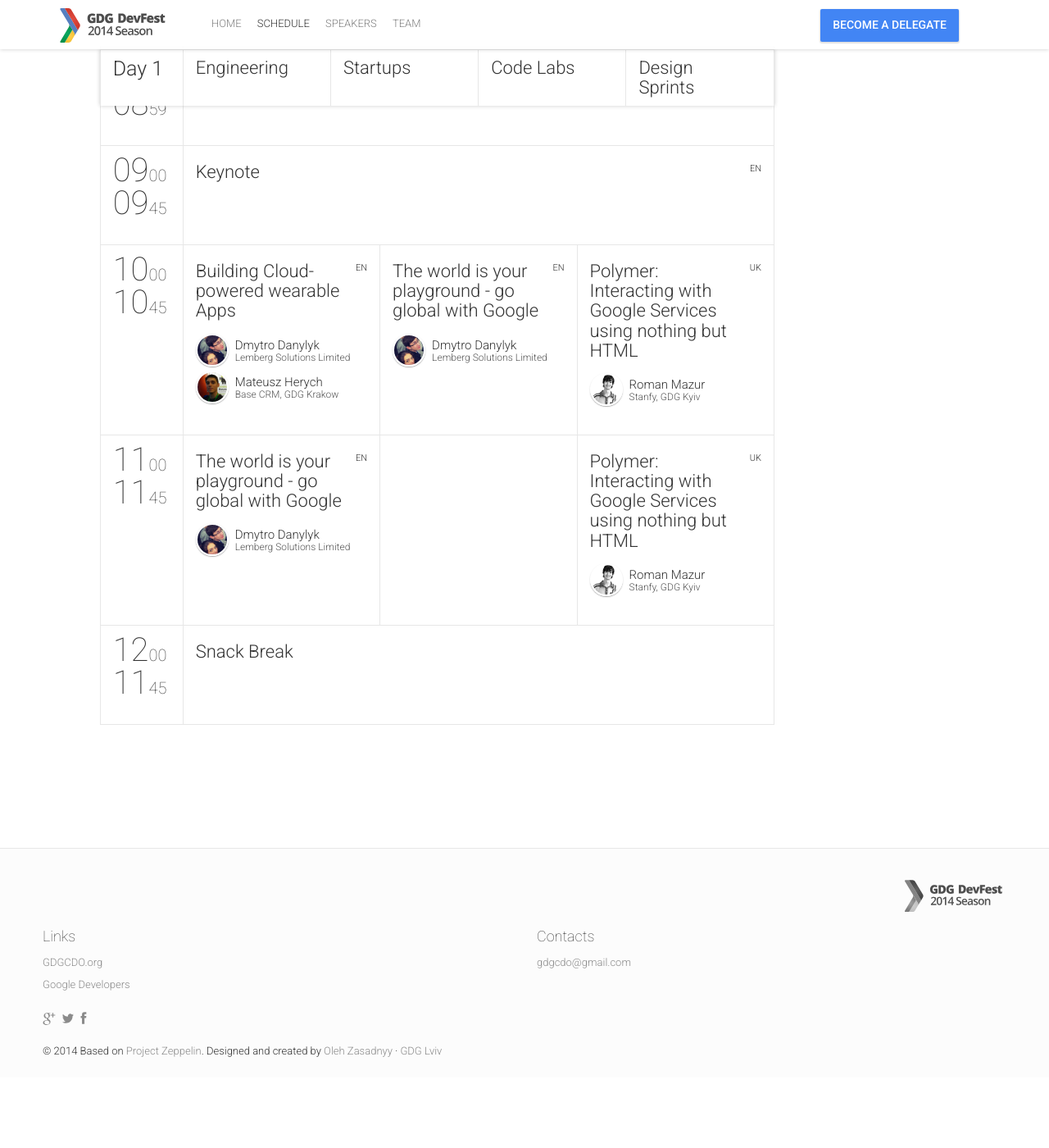
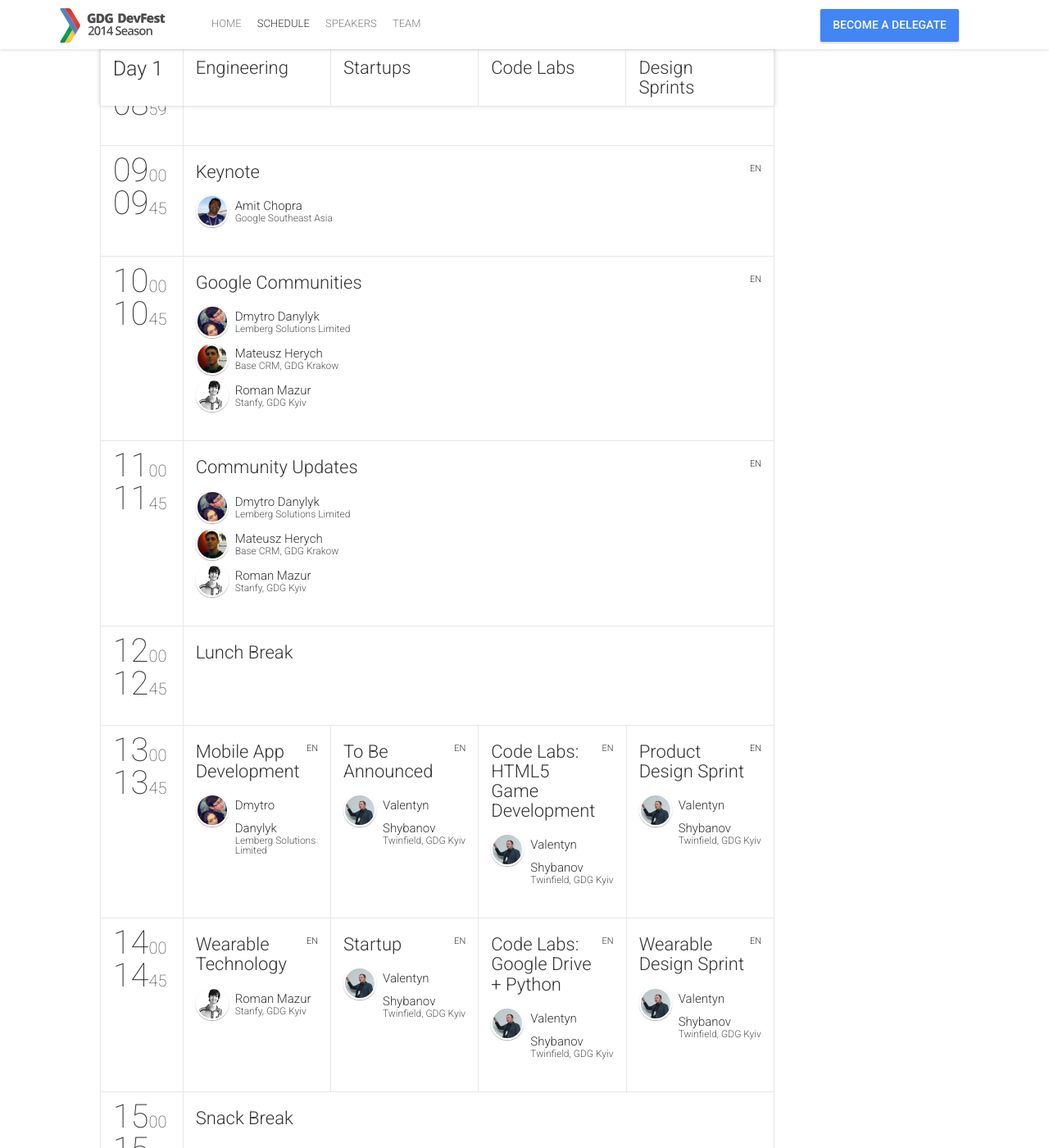
Before and after one commit to gdgcdo/devfestcdo, a Jekyll site: the page built from schedule.html, in a window 1280 px wide and 1400 px high, scrolled down 545 px. Shown: the whole window at 82% size. Built offline with Jekyll 4.4.1, drawn with Linux system fonts in a browser that asks for light colours; nearby versions of some CDN libraries; comment, search, counter and statistics services are not loaded; before the commit the page ends 1860 px from its top, so only the background shows below that; some of the changed lines change nothing that is shown; some of the changed text lies outside the part shown.

Commit message:
Updated schdeule and speakers

```diff
--- a/_data/schedule.yml
+++ b/_data/schedule.yml
@@ -20,15 +20,40 @@
     - {
     	startTime: "10:00",
     	endTime: "10:45",
-    	sessionIds: [002, 003, 004]
+    	sessionIds: [001]
     }
     - {
         startTime: "11:00",
         endTime: "11:45",
-        sessionIds: [003, 404, 004]
+        sessionIds: [002]
     }
     - {
     	startTime: "12:00",
-    	endTime: "11:45",
+    	endTime: "12:45",
+    	sessionIds: [503]
+    }
+    - {
+      startTime: "13:00",
+      endTime: "13:45",
+    	sessionIds: [004, 006, 005, 011]
+    }
+    - {
+    	startTime: "14:00",
+    	endTime: "14:45",
+    	sessionIds: [003, 008, 010, 012]
+    }
+    - {
+    	startTime: "15:00",
+    	endTime: "15:29",
     	sessionIds: [307]
     }
+    - {
+    	startTime: "15:30",
+    	endTime: "16:30",
+    	sessionIds: [007, 009, 010, 012]
+    }
+    - {
+    	startTime: "16:30",
+    	endTime: "17:00",
+    	sessionIds: [111]
+    }
--- a/_data/sessions.yml
+++ b/_data/sessions.yml
@@ -11,10 +11,11 @@
 -
   id: 101
   title: "Keynote"
-  description: ""
-  place: "Multi-Purpose Hall"
+  place: "Theatre"
   subtype: keynote
+  speakers: [3]
   language: en
+  complexity: "none"
 -
   id: 000
   title: "Registration"
@@ -22,42 +23,104 @@
   place: "Theatre"
   service: true
 -
+  id: 111
+  title: "Closing"
+  description: ""
+  place: "Theatre"
+  service: true
+-
   id: 001
-  title: "material design: visual style and imagery"
+  title: "Google Communities"
   description: "this session will reveal the invisible structures behind the material design system. designers will show how to use the new color systems, typographic strategies, and the underlying grids that hold it together. they will show how imagery and the new framework material rendering can make apps more interesting and communicate more quickly."
-  subtype: design sprint
-  speakers: [3, 6]
+  subtype: keynote
+  speakers: [6, 4, 5]
   language: en
-  complexity: "Intermediate"
+  complexity: "Beginner"
 -
   id: 002
-  title: "Building Cloud-powered wearable Apps"
+  title: "Community Updates"
   description: "Android wear extends the Android platform to a new generation of wearable devices. The user experience is designed specifically for wearables. In this session you’ll see how to use the Android Wear SDK to build a connected cloud-powered application. Using Android Studio and it’s cloud extensions, you’ll see how to build an app that ‘listens’ for changes in stock prices, and notifies a wearable device. You’ll also see how to use voice controls on the device to trigger interactions with the app, such as buying or selling the stock after a notification. Call to action: Get the SDK and start building apps today!"
-  subtype: design sprint
-  speakers: [4, 5]
+  subtype: keynote
+  speakers: [4, 5, 6]
   language: en
   complexity: "Beginner"
 -
   id: 003
-  title: "The world is your playground - go global with Google"
+  title: "Wearable Technology"
+  description: "Google has 1M APIs and services. Every API is different! Learn how you can interact with Google services without writing code! Designing your UI so it works across multiple screen sizes is no longer a nice to have, it is *the* way to build for the web. Using Polymer, we'll cover how to create robust, responsive elements that work across all platforms."
+  subtype: engineering
+  speakers: [6]
+  language: en
+  complexity: "Beginner"
+-
+  id: 004
+  title: "Mobile App Development"
   description: "More than ever before, developing for global audience is a necessity than a luxury in today's world. Are you ready ... where to start? what does it entail? how do I do it? how to promote in local markets? This talk will address above questions for android, chrome and web developers. In our journey of the where, what and how, we will take an in-depth look at various internationalization and localization tools & strategies available to you."
-  subtype: presentation
+  subtype: engineering
   speakers: [4]
   language: en
-  complexity: "Expert"
+  complexity: "Intermediate"
 -
-  id: 004
-  title: "Polymer: Interacting with Google Services using nothing but HTML"
+  id: 005
+  title: "Code Labs: HTML5 Game Development"
   description: "Google has 1M APIs and services. Every API is different! Learn how you can interact with Google services without writing code! Designing your UI so it works across multiple screen sizes is no longer a nice to have, it is *the* way to build for the web. Using Polymer, we'll cover how to create robust, responsive elements that work across all platforms."
-  subtype: keynote
-  speakers: [6]
-  language: uk
+  subtype: code labs
+  speakers: [7]
+  language: en
   complexity: "Beginner"
 -
-  id: 005
-  title: "Test: Interacting with Google Services using nothing but HTML"
+  id: 006
+  title: "To Be Announced"
   description: "Google has 1M APIs and services. Every API is different! Learn how you can interact with Google services without writing code! Designing your UI so it works across multiple screen sizes is no longer a nice to have, it is *the* way to build for the web. Using Polymer, we'll cover how to create robust, responsive elements that work across all platforms."
-  subtype: keynote
+  subtype: startup
   speakers: [7]
   language: en
-  complexity: "Expert"
+  complexity: "Beginner"
+-
+  id: 007
+  title: "Cardboard Virtual Reality"
+  description: "Google has 1M APIs and services. Every API is different! Learn how you can interact with Google services without writing code! Designing your UI so it works across multiple screen sizes is no longer a nice to have, it is *the* way to build for the web. Using Polymer, we'll cover how to create robust, responsive elements that work across all platforms."
+  subtype: engineering
+  speakers: [7]
+  language: en
+  complexity: "Intermediate"
+-
+  id: 008
+  title: "Startup"
+  description: "Google has 1M APIs and services. Every API is different! Learn how you can interact with Google services without writing code! Designing your UI so it works across multiple screen sizes is no longer a nice to have, it is *the* way to build for the web. Using Polymer, we'll cover how to create robust, responsive elements that work across all platforms."
+  subtype: startup
+  speakers: [7]
+  language: en
+  complexity: "Beginner"
+-
+  id: 009
+  title: "App Monetization"
+  description: "Google has 1M APIs and services. Every API is different! Learn how you can interact with Google services without writing code! Designing your UI so it works across multiple screen sizes is no longer a nice to have, it is *the* way to build for the web. Using Polymer, we'll cover how to create robust, responsive elements that work across all platforms."
+  subtype: startup
+  speakers: [7]
+  language: en
+  complexity: "Intermediate"
+-
+  id: 010
+  title: "Code Labs: Google Drive + Python"
+  description: "Google has 1M APIs and services. Every API is different! Learn how you can interact with Google services without writing code! Designing your UI so it works across multiple screen sizes is no longer a nice to have, it is *the* way to build for the web. Using Polymer, we'll cover how to create robust, responsive elements that work across all platforms."
+  subtype: code labs
+  speakers: [7]
+  language: en
+  complexity: "Intermediate"
+-
+  id: 011
+  title: "Product Design Sprint"
+  description: "Google has 1M APIs and services. Every API is different! Learn how you can interact with Google services without writing code! Designing your UI so it works across multiple screen sizes is no longer a nice to have, it is *the* way to build for the web. Using Polymer, we'll cover how to create robust, responsive elements that work across all platforms."
+  subtype: design sprint
+  speakers: [7]
+  language: en
+  complexity: "Intermediate"
+-
+  id: 012
+  title: "Wearable Design Sprint"
+  description: "Google has 1M APIs and services. Every API is different! Learn how you can interact with Google services without writing code! Designing your UI so it works across multiple screen sizes is no longer a nice to have, it is *the* way to build for the web. Using Polymer, we'll cover how to create robust, responsive elements that work across all platforms."
+  subtype: design sprint
+  speakers: [7]
+  language: en
+  complexity: "Intermediate"
--- a/_data/speakers.yml
+++ b/_data/speakers.yml
@@ -1,14 +1,14 @@
 -
   id: 3
-  name: "Dawid"
-  surname: "Ostrowski"
-  company: "Google Poland"
+  name: "Amit"
+  surname: "Chopra"
+  company: "Google Southeast Asia"
   title: "Developer Relations Program Manager"
-  bio: "Dawid is true technology enthusiast, who loves to work in areas where humans and machines meet to create amazing new products and services. He is experienced program manager with strong technical background, who is able to establish priorities for complex projects and execute across multiple organizations, according to long-term objectives. Dawid has worked in Poland, USA, Germany, Belgium and The Netherlands and truly values diversity of international working environment. His most visible characteristics are individualization (when dealing directly with people), ideation&intellection (inexhaustible source of new concepts) and strong communication (experienced trainer, community manager). He is also an activator constantly impatient for action."
-  thumbnailUrl: DawidOstrowski.jpg
+  bio: "Amit is a globetrotter who started his career working in Dubai in 1991. He specialised in Financial Accounting Software. Moved back to Delhi in 1993 working for Digital Equipment Corporation. Got hired by Microsoft in 1994 to be the pre-sale evangelist for Windows 95! Then by Sun Microsystems in 1997 to evangelise Java in India and Singapore. He decided to pursue higher studies and went to Sydney where he got hired by PricewaterhouseCoopers halfway through his Masters as they really got interested in a technology to exchange documents that he was working on as his masters project. In 2000 Microsoft hired him back in Developer Tools groups. He have worked on 6+ releases of Visual Studio product in the last 13 years on a variety of features and developer facing programs. During 2011-13, he once again travelled the world to complete the Global MBA program from the Anderson Business School and the National University of Singapore. And if for some reason he had not stumbled upon a career in Software development, he would have been a Chef! Apart from cooking, he enjoy watching movies and try to spend at least 2-3 hours a week KickBoxing."
+  thumbnailUrl: AmitChopra.jpg
   rockstar: true
   social:
-    - {name: "google-plus", link: "https://plus.google.com/+DawidOstrowski/"}
+    - {name: "google-plus", link: "https://plus.google.com/+AmitChopraGoogle/"}
 -
   id: 4
   name: "Dmytro"
```
Also changed, not shown: img/people/AmitChopra.JPG (added), img/people/DawidOstrowski.jpg (deleted), 12 other files.
